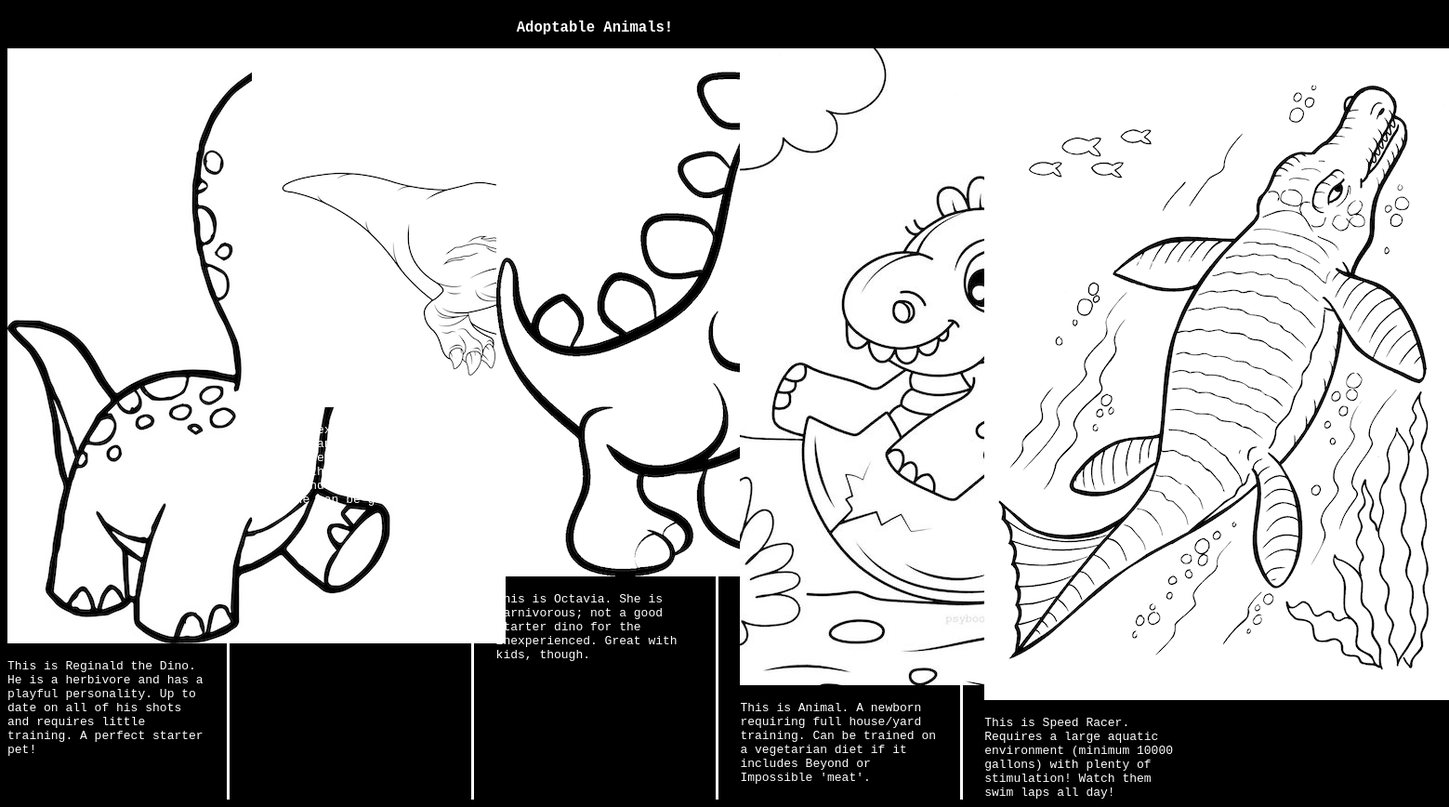
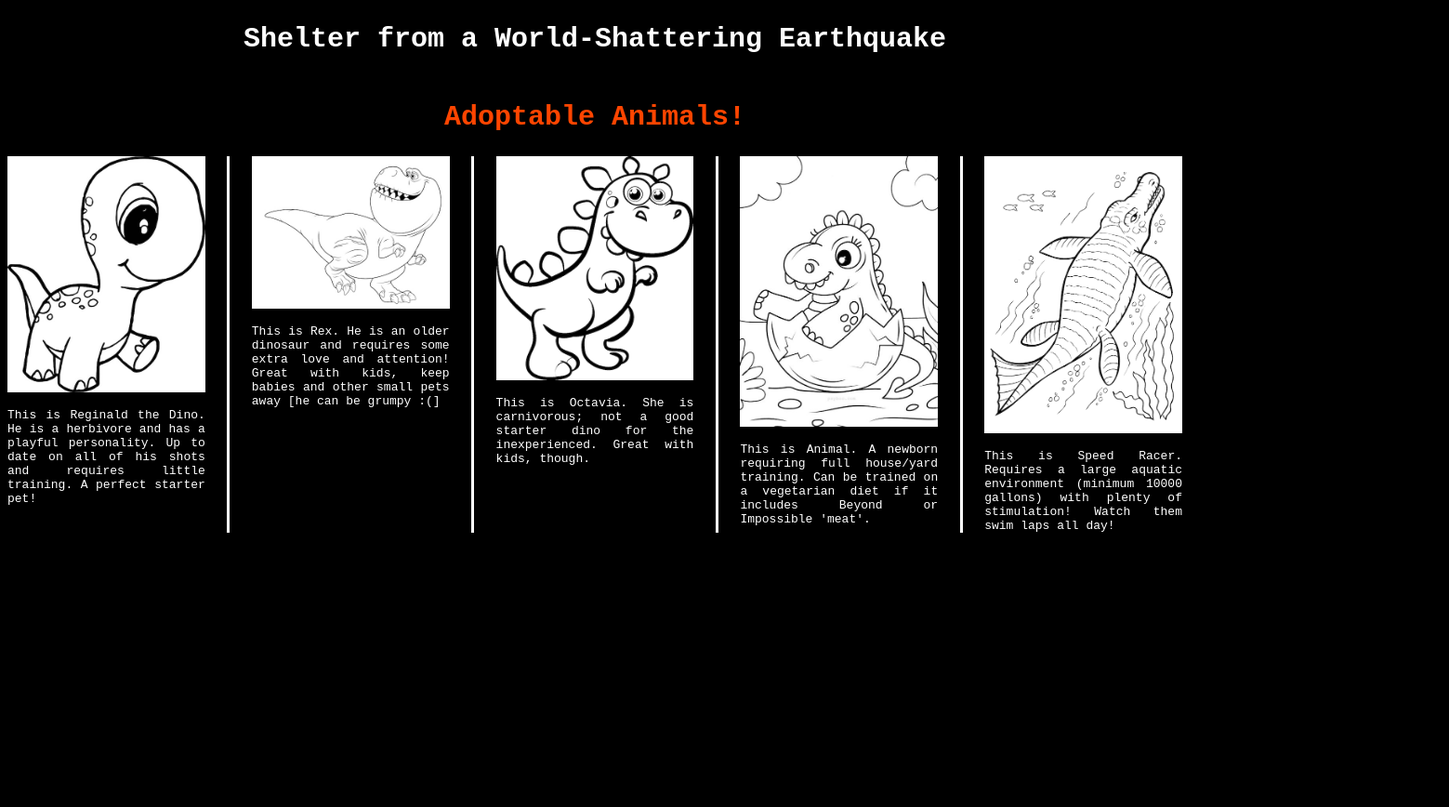
Before and after one commit to alexiusvdt/animal-shelter, a plain HTML site: page index.html in a window 1280 px wide. Shown: the whole page at 93% size, 1559 px wide, since content can reach past the window. After the commit the page ends 800 px from the top, so only its background shows below. Drawn offline with Linux system fonts and the light colour scheme.

Commit message:
column width fixed, project finished
Co-authored-by: Kirsten Opstad <kirsten.opstad@gmail.com>

```diff
--- a/css/styles.css
+++ b/css/styles.css
@@ -2,6 +2,12 @@ body {
   font-family: monospace;
   background: black;
   color: white;
+  }
+
+h2 {
+  font-size: 30px;
+  text-align: center;
+  column-span: all;
   }
 
 .animal-profile {
@@ -9,17 +15,16 @@ body {
   column-gap: 50px;
   column-rule-style: solid;
   column-rule-width: auto;
-
-  /* margin: 12px;
-  border: 2px solid red;
-  padding: 4px;
-  background-color: black;
-  box-sizing: border-box;
-  float: center; */
 }
 
-h2 {
-  font-size: larger;
-  text-align: center;
-  column-span: all;
+.animal-profile img {
+  width: 100%;
 }
+
+.animal-profile h2 {
+  color: orangered;
+}
+
+.animal-profile p {
+  text-align: justify;
+}
--- a/index.html
+++ b/index.html
@@ -5,6 +5,7 @@
   <title>Animals</title>
 </head>
 <body>
+  <h2>Shelter from a World-Shattering Earthquake</h2>
   <div class="animal-profile">
     <h2>Adoptable Animals!</h2>
     <img src="img/dino-1.jpg">
```
Also changed, not shown: 1 other file.
